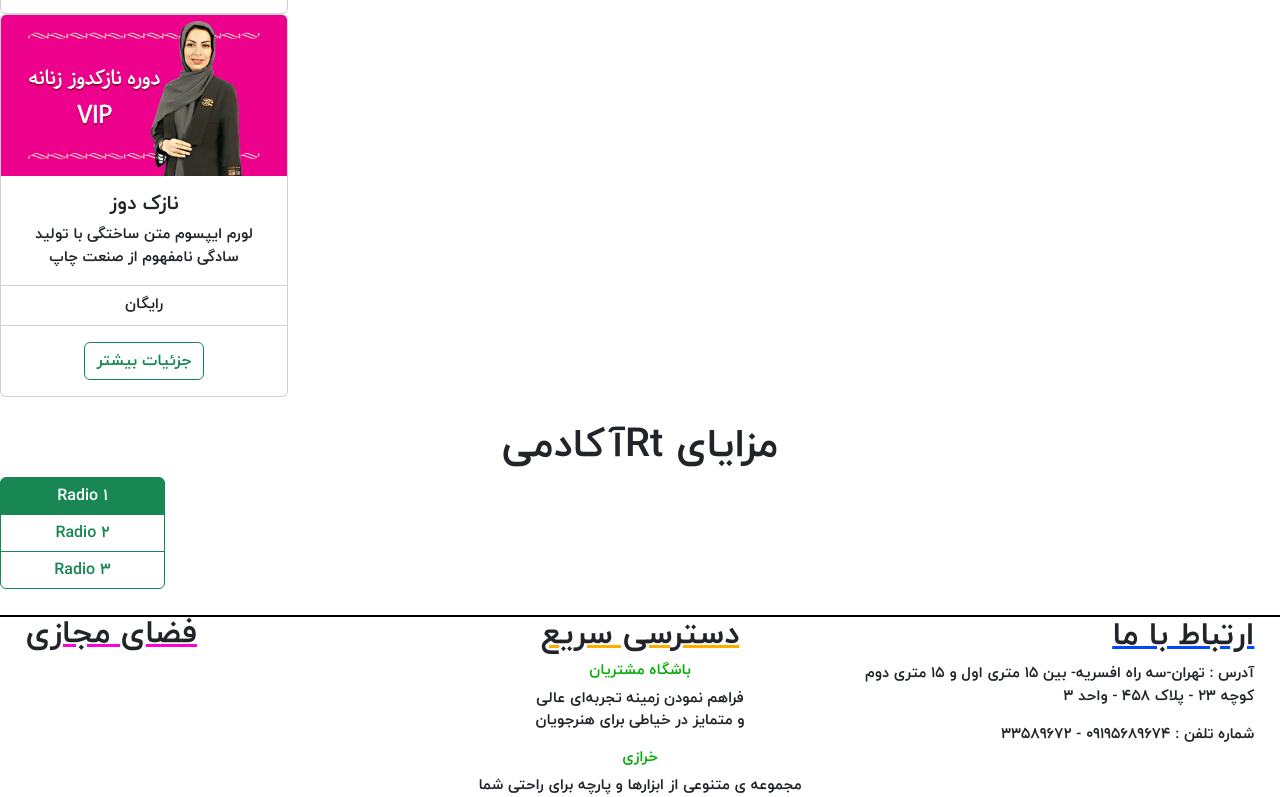
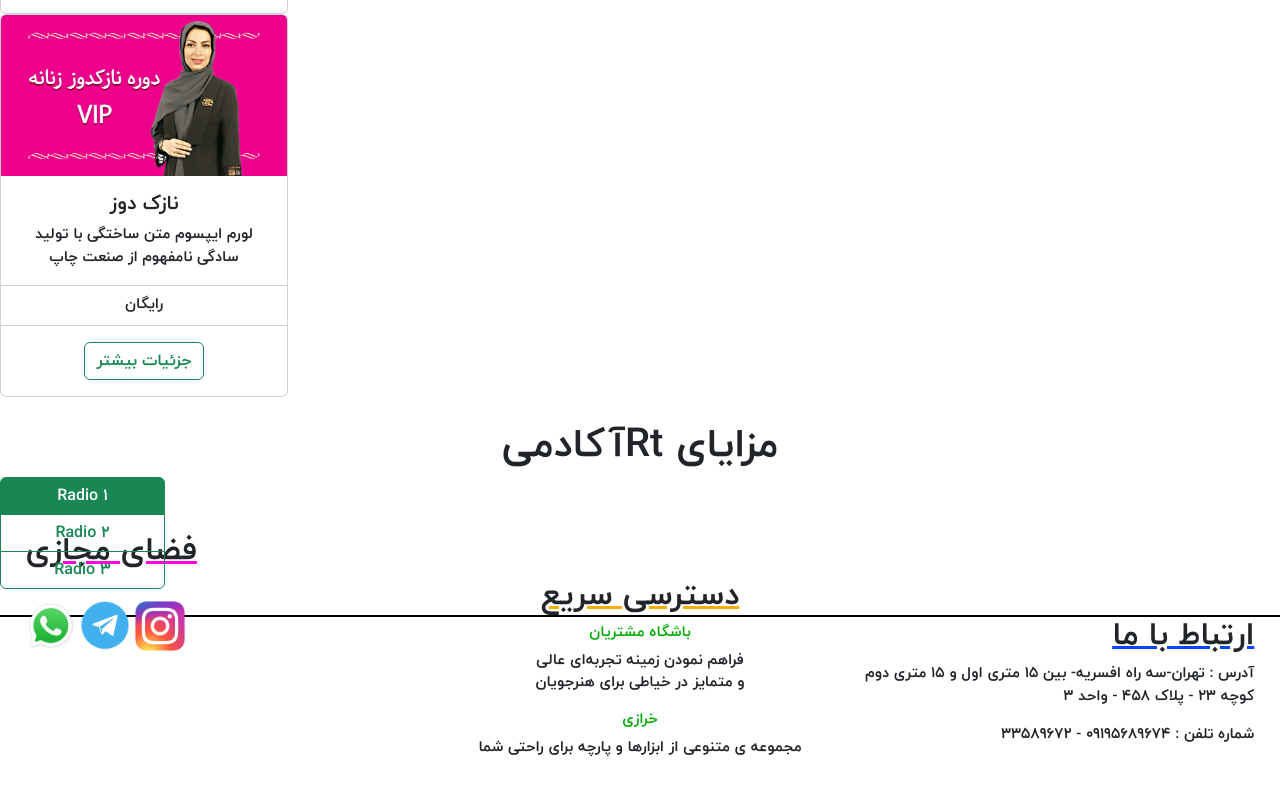
Before and after one commit to rohanitabar/landing_page, a plain HTML site: page index.html in a window 1280 px wide. Shown: the part 542-1339 px from the top of the page. After the commit the page ends 1301 px from the top, so only its background shows below. Drawn offline with Linux system fonts and the light colour scheme; a script that the page names is missing.

Commit message:
takmil footer

```diff
--- a/index.html
+++ b/index.html
@@ -161,12 +161,15 @@
         <p style="text-align: right;margin-right: 2%;">آدرس : تهران-سه راه افسریه- بین 15 متری اول و 15 متری دوم
             <br> کوچه 23 - پلاک 458 - واحد 3</p>
         <p style="text-align: right;margin-right: 2%;">شماره تلفن : 09195689674 - 33589672</p>
-        <h2 style="text-decoration: underline solid #ffae00;text-align: center;margin-top: -11.5%;">دسترسی سریع </h2>
+        <h2 style="text-decoration: underline solid #ffae00;text-align: center;margin-top: -14.5%;">دسترسی سریع </h2>
         <h3 style="color: #08ad08; text-align: center; font-size: 15px;">باشگاه مشتریان</h3>
         <p style="text-align: center;">فراهم نمودن زمینه تجربه‌ای عالی <br>و متمایز در خیاطی برای هنرجویان</p>
         <h3 style="color: #08ad08; text-align: center; font-size: 15px;">خرازی</h3>
         <p style="text-align: center;">مجموعه ی متنوعی از ابزارها و پارچه برای راحتی شما</p>
-        <h2 style="text-decoration: underline solid #ff00dd;text-align:left;margin-left: 2%; margin-top: -15.5%;">فضای مجازی</h2>
+        <h2 style="text-decoration: underline solid #ff00dd;text-align:left;margin-left: 2%; margin-top: -19%;">فضای مجازی</h2><br>
+        <a href="#"><img src="./img/WhatsApp.svg.png" style="width: 50px;height: 50px;margin-left: 2%;"></a>
+        <a href="#"><img src="./img/Telegram.png" style="width: 50px;height: 50px;"></a>
+        <a href="#"><img src="./img/Instagram_logo_2016.svg.webp" style="width: 50px;height: 50px;"></a>
 
     </footer>
 
```
Also changed, not shown: img/Instagram_logo_2016.svg.webp (added), img/Telegram.png (added), img/WhatsApp.svg.png (added).
